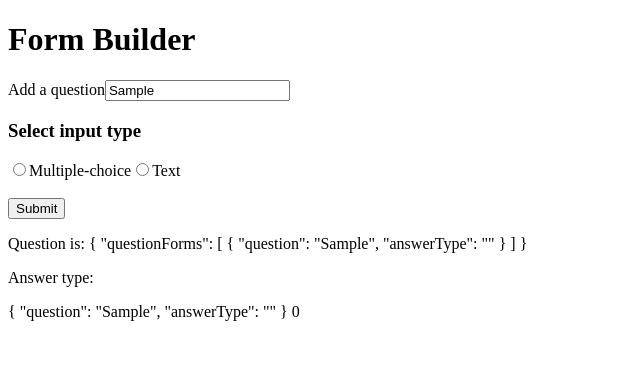
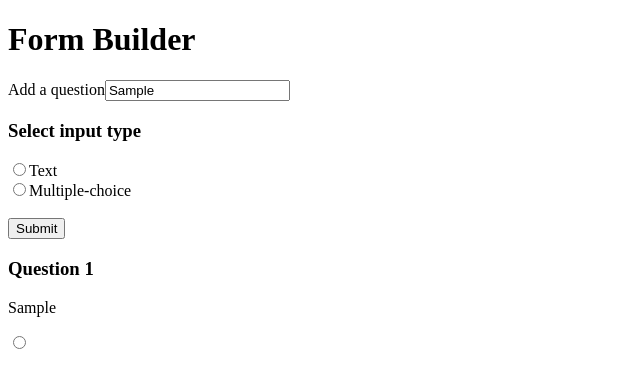
Before and after one commit to azaespa/XaltiusAcademy, an Angular app in the folder sb-refactor/: page / in a window 1280 px wide. Both pictures are taken after typing "Sample" into the empty fields and a click on the button "Submit". Shown: the top 388 px of the page, without its empty margins (0-640 px from the left). Built offline with nearby package versions, Linux system fonts and the light colour scheme.

Commit message:
survey form ng for questions view

```diff
--- a/sb-refactor/src/app/form-builder/form-builder.component.html
+++ b/sb-refactor/src/app/form-builder/form-builder.component.html
@@ -3,12 +3,19 @@
     <label for="question">Add a question</label>
     <input type="text" name="question" formControlName="question">
     <br>
+    <ng-container *ngIf="text.checked">
+        text is working!
+    </ng-container>
+    <ng-container *ngIf="multipleChoice.checked">
+        mc is working!
+    </ng-container>
 
     <h3>Select input type</h3>
-    <input type="radio" name="answerType" value="multiple-choice" formControlName="answerType">
+    <input type="radio" #text name="answerType" value="text" formControlName="answerType">
+    <label>Text</label>
+    <br>
+    <input type="radio" #multipleChoice name="answerType" value="multiple-choice" formControlName="answerType">
     <label>Multiple-choice</label>
-    <input type="radio" name="answerType" value="text" formControlName="answerType">
-    <label>Text</label>
     <br>
 
     <br>
--- a/sb-refactor/src/app/survey-form/survey-form.component.html
+++ b/sb-refactor/src/app/survey-form/survey-form.component.html
@@ -1,9 +1,21 @@
-<p>Question is: {{ surveyForm.value | json }}</p>
-<p>Answer type: {{ answerType }}</p>
+<!-- <p>Question is: {{ surveyForm.value | json }}</p>
+<p>Answer type: {{ answerType }}</p> -->
 <div [formGroup]="surveyForm">
     <div formArrayName="questionForms">
         <div *ngFor="let qf of questionForms.controls; let i = index" [formGroupName]="i">
-            {{ qf.value | json }} {{i}}
+            <!-- {{ qf.value | json }} {{i}} -->
+            <ng-container *ngIf="qf.value['answerType'] == 'text'; else multipleChoice">
+                <h3>Question {{ i+1 }}</h3>
+                <p>{{ qf.value['question'] }}</p>
+                <input type="text" name="" id="">
+            </ng-container>
+            <ng-template #multipleChoice>
+                <ng-container>
+                    <h3>Question {{ i+1 }}</h3>
+                    <p>{{ qf.value['question'] }}</p>
+                    <input type="radio" name="" id="">
+                </ng-container>
+            </ng-template>
         </div>
     </div>
 </div>
```
